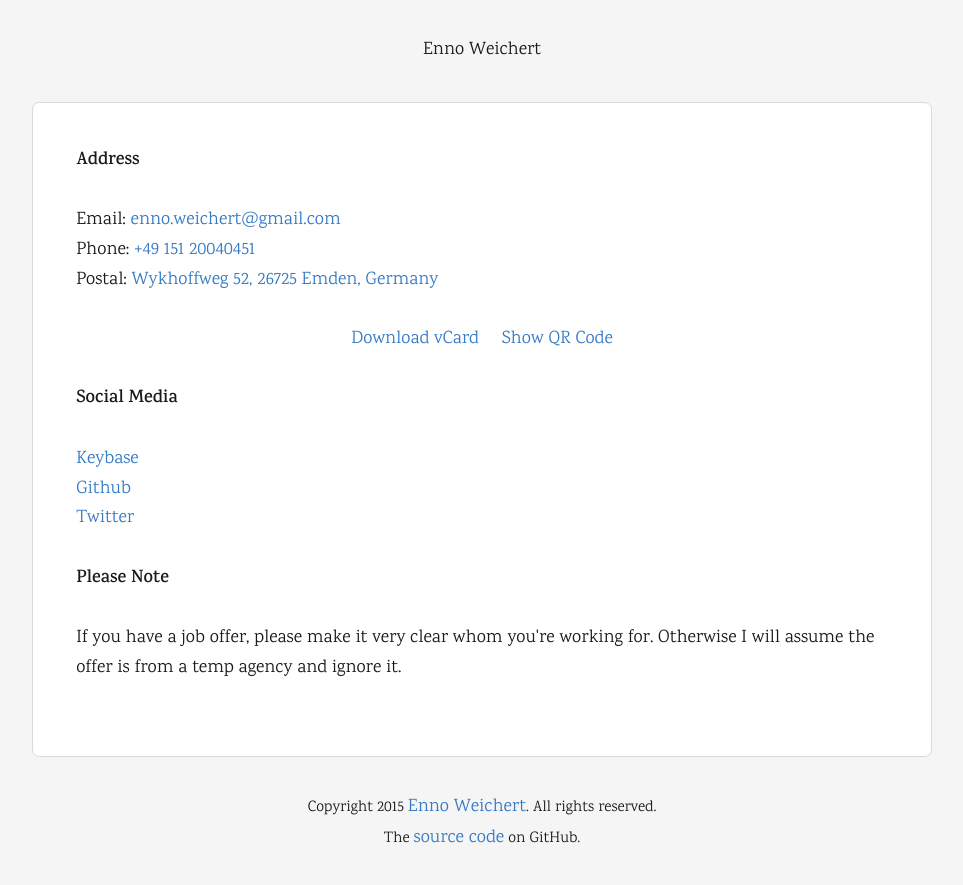
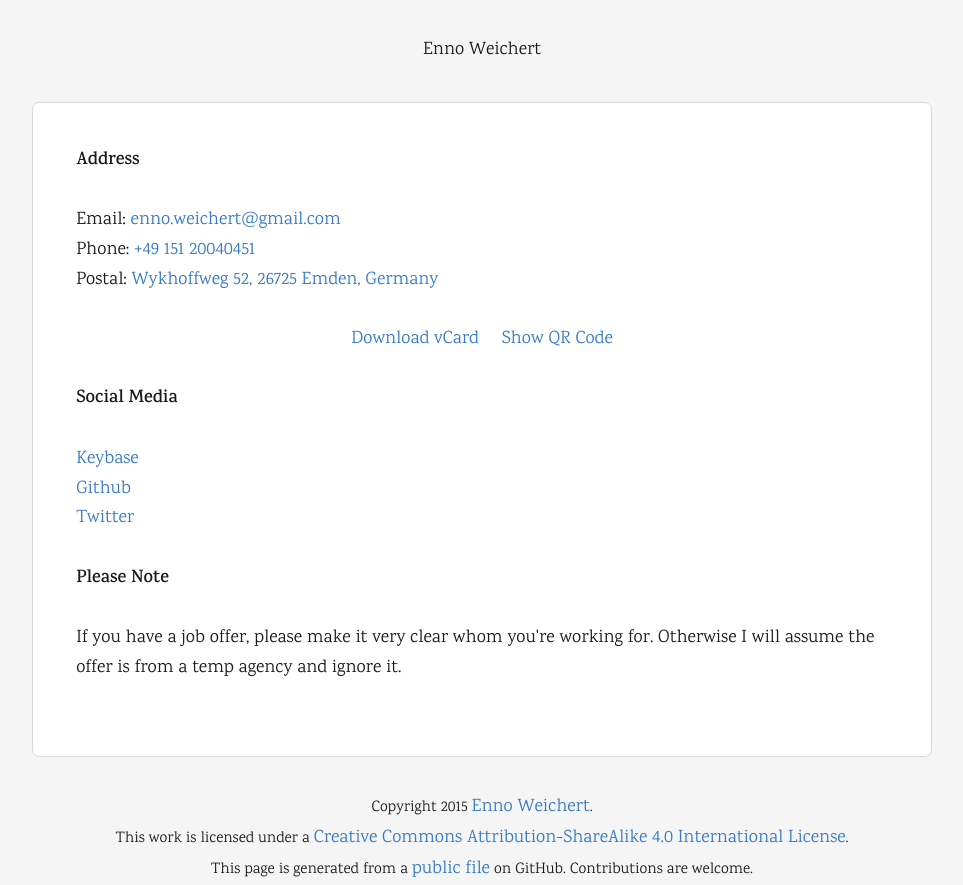
Before and after one commit to ennoweichert/ennoweichert.github.io, a plain HTML site: page index.html in a window 1280 px wide. Shown: the whole page, without its empty margins (158-1121 px from the left). Before the commit the page ends 855 px from the top, so only its background shows below. Drawn offline with Linux system fonts and the light colour scheme.

Commit message:
Change license and copyright notice

```diff
--- a/index.html
+++ b/index.html
@@ -8,7 +8,7 @@
   <meta name="copyright" content="Copyright 2015 Enno Weichert">
   <meta name="description" content="Homepage of Enno Weichert"/>
   <meta http-equiv="Cache-Control" content="public">
-  <meta http-equiv="Last-Modified" content="2015-09-16@9:05:00 UTC">
+  <meta http-equiv="Last-Modified" content="2015-09-23@8:55:00 UTC">
   <link rel="stylesheet" type="text/css" href="tacit-1.0.0.min.css"/>
   <link href='https://fonts.googleapis.com/css?family=Karma:400,600' rel='stylesheet' type='text/css'>
   <title>Enno Weichert</title>
@@ -64,7 +64,7 @@
     <nav>
       <ul>
         <li>
-          <small>Copyright 2015 <a href="mailto:enno.weichert@gmail.com">Enno Weichert</a>. All rights reserved.<br>The <a href="https://github.com/weichert/weichert.github.io">source code</a> on GitHub.</small>
+          <small>Copyright 2015 <a href="mailto:enno.weichert@gmail.com">Enno Weichert</a>.<br>This work is licensed under a <a rel="license" href="http://creativecommons.org/licenses/by-sa/4.0/">Creative Commons Attribution-ShareAlike 4.0 International License</a>.<br>This page is generated from a <a href="https://github.com/weichert/weichert.github.io/blob/master/index.html">public file</a> on GitHub. Contributions are welcome.</small>
         </li>
       </ul>
     </nav>
```
